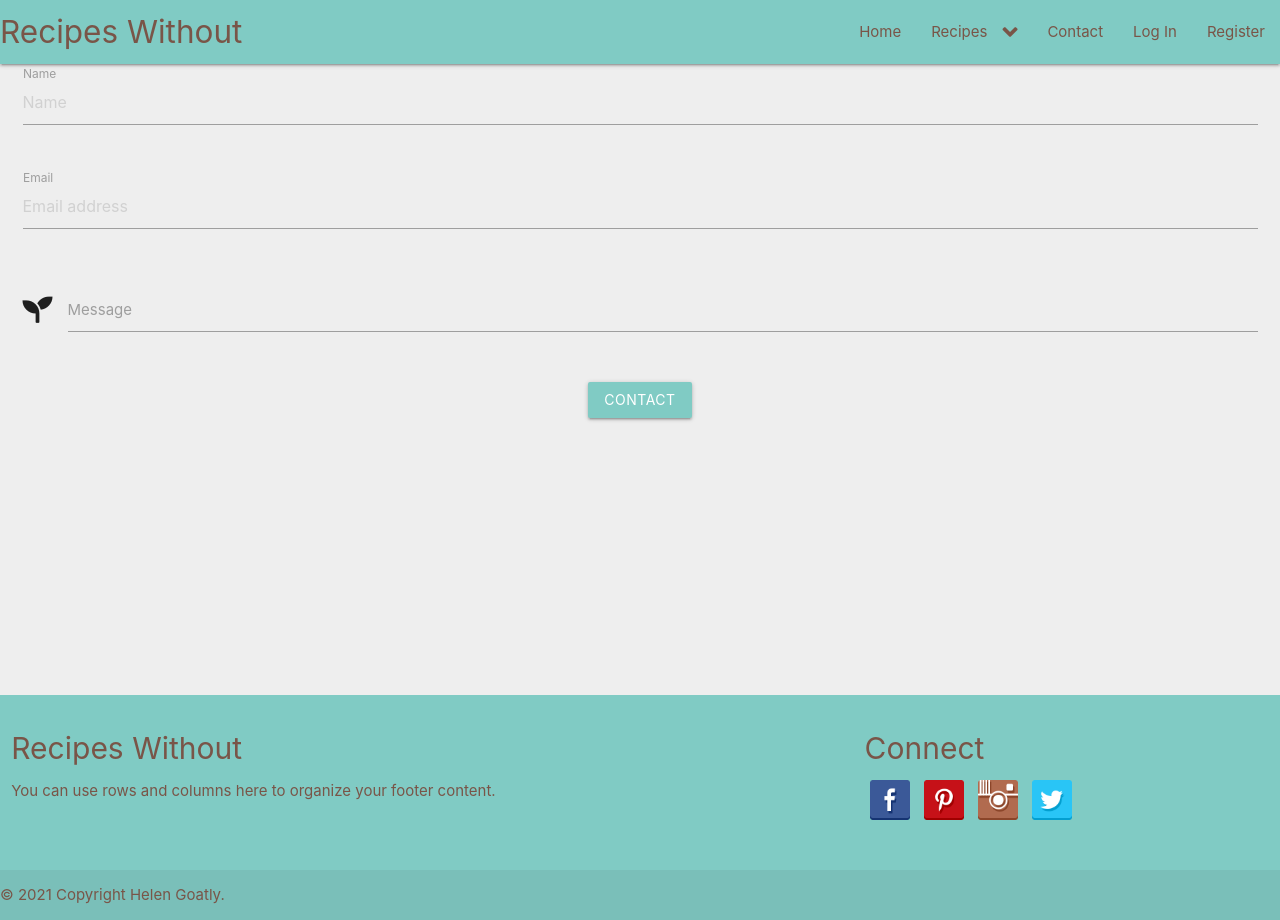
After one commit to Hgoatly/RecipesWithout, a Flask app: page /contact in a window 1280 px wide. The commit adds this page. Run offline with Flask 2, Linux system fonts and the light colour scheme; some libraries are stand-ins or nearby versions.

Commit message:
Add contact page.

```diff
--- a/app.py
+++ b/app.py
@@ -192,7 +192,7 @@ def recipe(recipe_id):
         "recipe.html", recipes=recipes)
 
 
-# code copied from 'Task Manager' mini project
+# code copied and adapted from 'Task Manager' mini project
 @app.route("/add_recipes", methods=["GET", "POST"])
 def add_recipes():
     if request.method == "POST":
@@ -214,6 +214,14 @@ def add_recipes():
     return render_template("add_recipes.html", categories=categories)
 
 
+@app.route("/contact", methods=["GET", "POST"])
+def contact():
+    if request.method == "POST":
+        print(request.form.get("name"))
+        print(request.form["email"])
+    return render_template("contact.html")
+
+
 if __name__ == "__main__":
     app.run(host=os.environ.get("IP"),
             port=int(os.environ.get("PORT")),
--- a/templates/base.html
+++ b/templates/base.html
@@ -33,7 +33,7 @@
                 <!--dropdown trigger-->
                 <li><a class="dropdown-trigger brown-text darken-3" data-target="dropdown1">Recipes<i
                             class="fas fa-angle-down right brown-text darken-3"></i></a></li>
-                <li><a href="#search-box" class="brown-text darken-3" id="search">Search</a></li>
+                <li><a href="{{ url_for('contact') }}" class="brown-text darken-3">Contact</a></li>
                 {% if session.user %}
                     <li><a href="{{ url_for('add_recipes') }}" class="brown-text darken-3">Add Recipes</a></li>
                     <li><a href="{{ url_for('my_recipes', username=session['user']) }}" class="brown-text darken-3">My Recipes</a></li>
@@ -52,7 +52,7 @@
     <li><a href="{{ url_for('home') }}" class="brown-text darken-3">Home</a></li>
     <!--dropdown trigger-->
     <li><a class="dropdown-trigger brown-text darken-3" data-target="dropdown2">Recipes<i class="fas fa-angle-down right brown-text darken-3"></i></a></li>
-    <li><a href="#search-box" class="brown-text darken-3">Search</a></li>
+    <li><a href="{{ url_for('contact') }}" class="brown-text darken-3">Contact</a></li>
     {% if session.user %}
         <li><a href="{{ url_for('add_recipes') }}" class="brown-text darken-3">Add Recipes</a></li>
         <li><a href="{{ url_for('my_recipes', username=session['user']) }}" class="brown-text darken-3">My Recipes</a></li>
--- /dev/null
+++ b/templates/contact.html
@@ -0,0 +1,38 @@
+{% extends "base.html" %}
+{% block content %}
+
+<div class="row">
+    <div class="col s12">
+        <form method="POST" name="sentMessage" id="contactForm" class="col s12" novalidate>
+            <div class="row">
+                <div class="input-field col s12">
+                    <input placeholder="Name" id="name" name="name" type="text" class="validate" required>
+                    <label for="name">Name</label>
+                </div>
+            </div>
+
+            <div class="row">
+                <div class="input-field col s12">
+                    <input placeholder="Email address" id="email" name="email" type="email" class="validate">
+                    <label for="email">Email</label>
+                </div>
+            </div>
+            <div class="row">
+                <div class="input-field col s12">
+                    <i class="fas fa-seedling prefix"></i>
+                    <textarea id="message" name="message" minlength="10" maxlength="1000"
+                        class="materialize-textarea validate" required></textarea>
+                    <label for="message">Message</label>
+                </div>
+            </div>
+            <div class="row">
+                <div class="col s12 center-align">
+                    <button type="submit" class="btn teal lighten-3">
+                        Contact
+                    </button>
+                </div>
+            </div>
+        </form>
+    </div>
+</div>
+{% endblock %}
```
